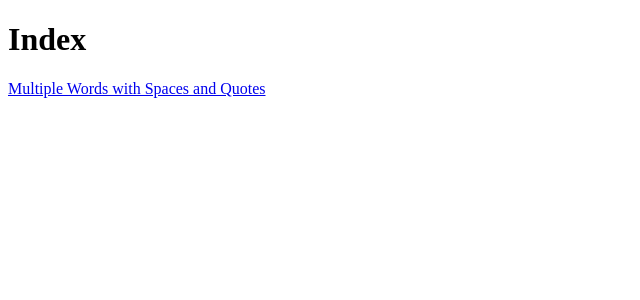
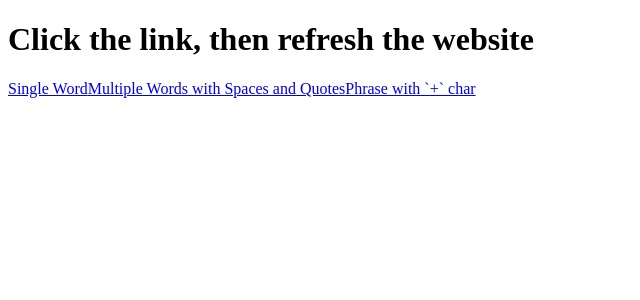
Before and after one commit to lukaszflorczak/nuxt-playground, a Nuxt app: page / in a window 1280 px wide. Shown: the top 300 px of the page, without its empty margins (0-640 px from the left). Built offline with nearby package versions, Linux system fonts and the light colour scheme.

Commit message:
feat: add more test phrases

```diff
--- a/pages/index.vue
+++ b/pages/index.vue
@@ -1,14 +1,15 @@
 <template>
   <div>
-    <h1>Index</h1>
+    <h1>Click the link, then refresh the website</h1>
 
-    <nuxt-link :to="url">Multiple Words with Spaces and Quotes</nuxt-link>
+    <nuxt-link :to="`/search?s=${phrase1}`">Single Word</nuxt-link>
+    <nuxt-link :to="`/search?s=${phrase2}`">Multiple Words with Spaces and Quotes</nuxt-link>
+    <nuxt-link :to="`/search?s=${phrase3}`">Phrase with `+` char</nuxt-link>
   </div>
 </template>
 
 <script lang="ts" setup>
-  import { normalizeURL } from 'ufo'
-
-  const phrase = '"Two Words"'
-  const url = normalizeURL(`/search?s=${phrase}`)
+  const phrase1 = 'Single'
+  const phrase2 = '"Two Words"'
+  const phrase3 = 'one+two'
 </script>
```
